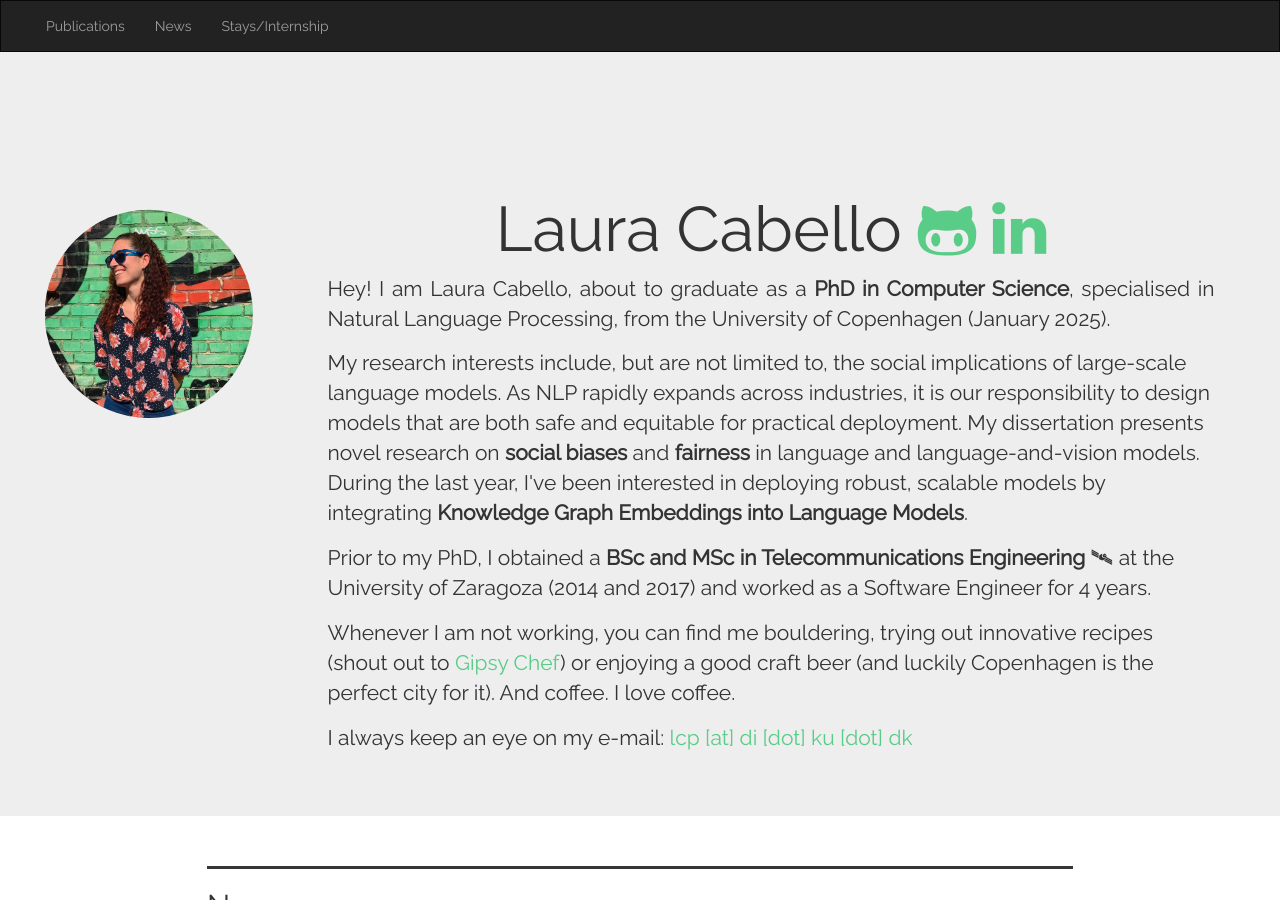
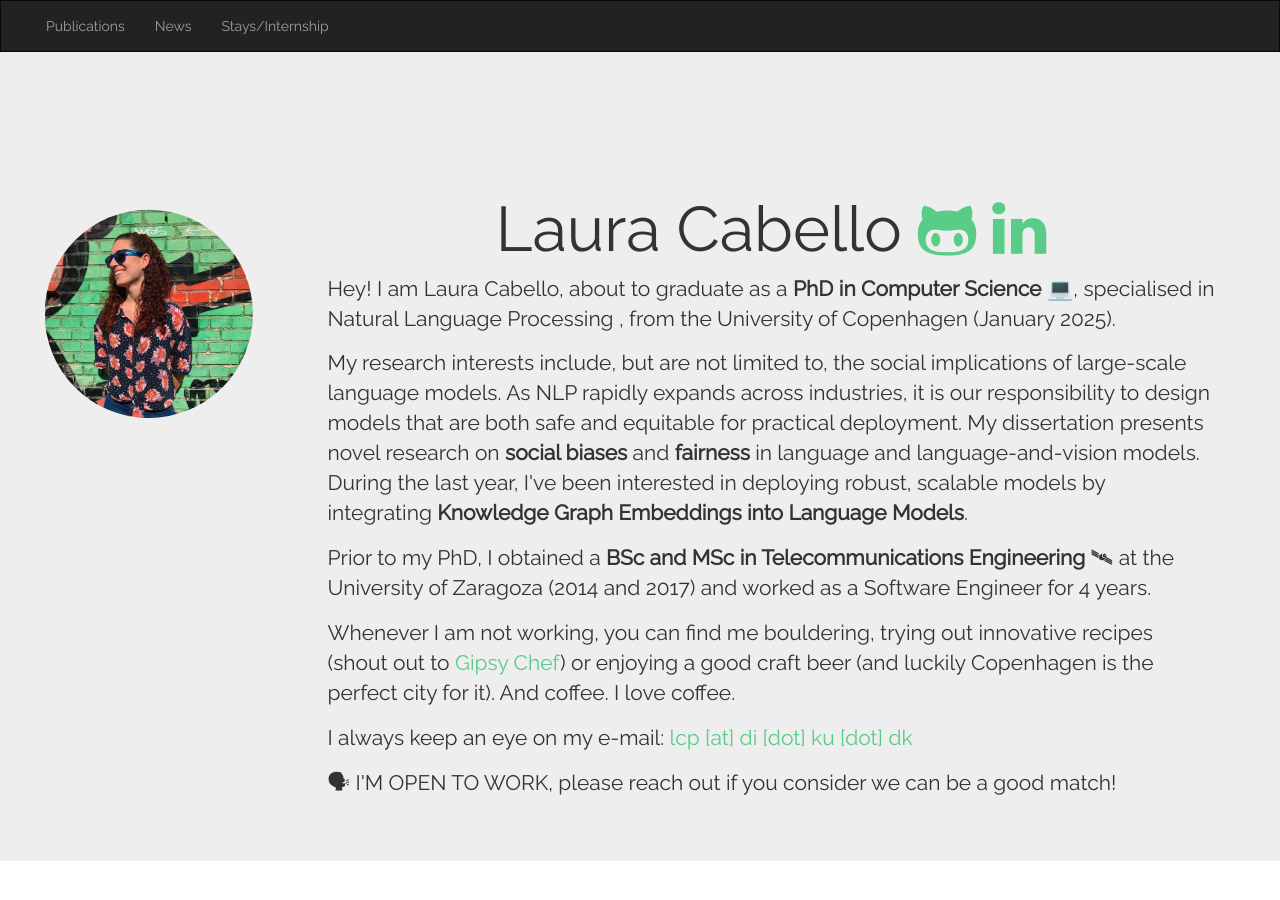
Before and after one commit to lautel/lautel.github.io, a Jekyll site: the page built from index.html, in a window 1280 px wide and 900 px high. Built offline with Jekyll 4.4.1, drawn with Linux system fonts in a browser that asks for light colours; nearby versions of some CDN libraries; a style sheet for code colours, icons or effects is not loaded.

Commit message:
Update index.html

```diff
--- a/index.html
+++ b/index.html
@@ -41,8 +41,8 @@ layout: aboutme
           <a href="https://www.linkedin.com/in/laura-cabello-piqueras-167352104" target="_blank"><i
               class="fa fa-linkedin"></i></a>
         </h1>
-        <p class="lead" align="justify">Hey! I am Laura Cabello, about to graduate as a <strong>PhD in Computer Science</strong>,
-          specialised in Natural Language Processing, from the University of Copenhagen (January 2025).</p>
+        <p class="lead" align="justify">Hey! I am Laura Cabello, about to graduate as a <strong>PhD in Computer Science</strong> &#x1F4BB;,
+          specialised in Natural Language Processing , from the University of Copenhagen (January 2025).</p>
         <p align="left">My research interests include, but are not limited to, the social implications of large-scale language models.
           As NLP rapidly expands across industries, it is our responsibility to design models that are both safe and equitable for practical deployment.
           My dissertation presents novel research on <strong>social biases</strong> and
@@ -57,6 +57,9 @@ layout: aboutme
           (shout out to <a href="https://gipsychef.es/category/bestial/">Gipsy Chef</a>) or enjoying a good craft beer
           (and luckily Copenhagen is the perfect city for it). And coffee. I love coffee.</p>
         <p align="left">I always keep an eye on my e-mail: <a style="color:#59cc87;">lcp [at] di [dot] ku [dot] dk</a>
+
+          <p align="left">&#x1F5E3; I'M OPEN TO WORK, please reach out if you consider we can be a good match! </a>
+
         </p>
       </div>
     </div>
```
